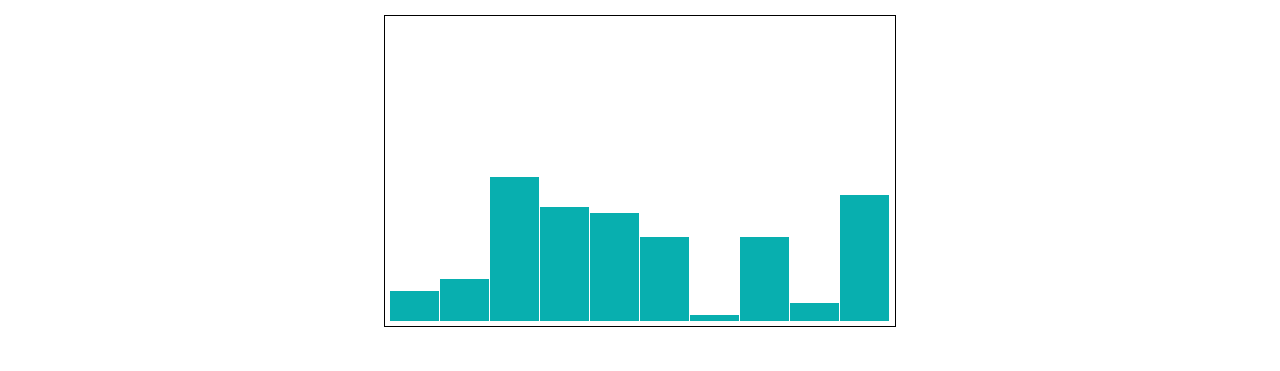
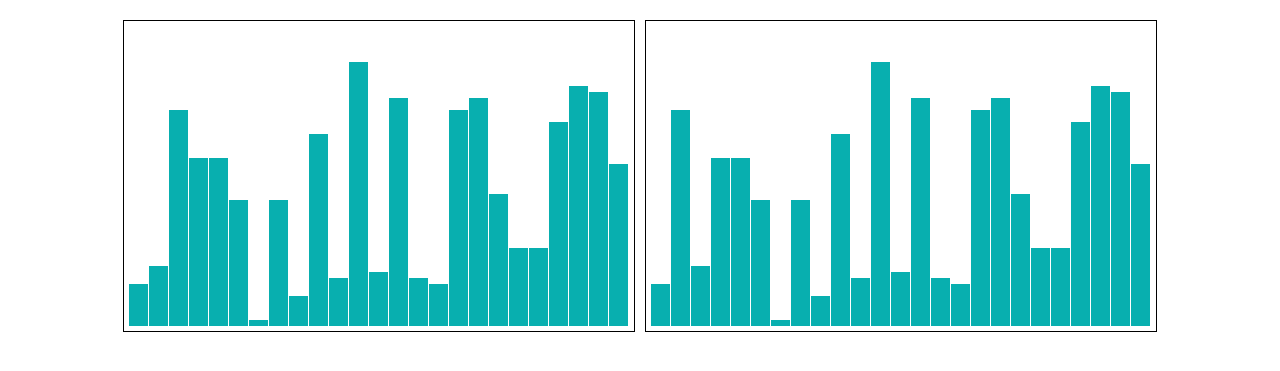
Before and after one commit to AlexD89/SortingAlgosVisualization, a website built with webpack: page index.html in a window 1280 px wide. Shown: the part 133-504 px from the top of the page. Built offline with nearby package versions, Linux system fonts and the light colour scheme.

Commit message:
Setup second graph

```diff
--- a/src/index.js
+++ b/src/index.js
@@ -2,50 +2,43 @@ import * as utils from "./scripts/utils.js";
 
 document.addEventListener("DOMContentLoaded", () => {
 
-    const data = utils.generateRandomArray(10,30);
+    const data = utils.generateRandomArray(25,45);
 
     const width = "500px";
     const height = "300px";
 
-    const svg = d3.select("#graph1").append("svg")
+    const graph1 = d3.select("#graph1").append("svg")
                 .attr("height", height)
                 .attr("width", width)
                 .attr("style", "border: 1px solid black");
 
-    const bars = svg.selectAll("rect")
-        .data(data)
-        .enter().append("rect")
-            .attr("class", function(d,i){return `bars bar-${i}`})
-            .attr("height", function(d,i){return (d*6)})
-            .attr("width", function(){return 500/data.length - 1})
-            .attr("x",function(d,i) {return (i * (500 / data.length))})
-            .attr("y", function(d, i ){return 300 - (d*6)});
+    const graph2 = d3.select("#graph1").append("svg")
+                .attr("height", height)
+                .attr("width", width)
+                .attr("style", "border: 1px solid black");
 
-    const bar1 = svg.select(".bar-1");
-    const bar2 = svg.select(".bar-2");
-    const bar3 = svg.select(".bar-3");
-    const bar4 = svg.select(".bar-4");
+    utils.renderGraph(graph1, data);
+    utils.renderGraph(graph2, data)
+
+    const bar1 = graph1.select(".bar-1");
+    const bar2 = graph1.select(".bar-2");
+    const bar3 = graph1.select(".bar-3");
+    const bar4 = graph1.select(".bar-4");
 
     function swapper(bar1,bar2){
         bar1.transition()
+            .delay(1000)
             .duration(2000)
             .attr("x", `${bar2.attr("x")}`)
 
         bar2.transition()
+            .delay(1000)
             .duration(2000)
             .attr("x", `${bar1.attr("x")}`)
-        // function(d,i)
-        // console.log(`b1 x: ${bar1.attr("x")} b2 x: ${bar2.attr("x")}`);
     }
 
-        // let currentBar, nextBar;
-        // for (let i = 0; i < data.length-1; i++){
-            //     currentBar = svg.select(`.bar-${i}`);
-            //     nextBar = svg.select(`.bar-${i+1}`);
-            // }
-
-            swapper(bar1,bar2);
-            swapper(bar3,bar4);
+    swapper(bar1,bar2);
+    swapper(bar3,bar4);
 
 
 });
--- a/src/index.scss
+++ b/src/index.scss
@@ -9,6 +9,7 @@
 svg {
     border: solid black 1px;
     padding: 5px;
+    margin: 5px;
 }
 
 body {
--- a/src/scripts/utils.js
+++ b/src/scripts/utils.js
@@ -9,4 +9,15 @@ const generateRandomArray = (size, max) => {
     return array;
 }
 
-export { generateRandomArray }
+const renderGraph = (svg, data) => {
+    svg.selectAll("rect")
+        .data(data)
+        .enter().append("rect")
+        .attr("class", function (d, i) { return `bars bar-${i}` })
+        .attr("height", function (d, i) { return (d * 6) })
+        .attr("width", function () { return 500 / data.length - 1 })
+        .attr("x", function (d, i) { return (i * (500 / data.length)) })
+        .attr("y", function (d, i) { return 300 - (d * 6) });
+}
+
+export { generateRandomArray, renderGraph }
```
Also changed, not shown: dist/main.css, dist/main.js.
